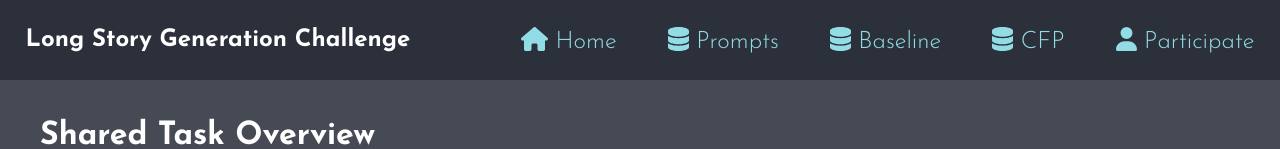
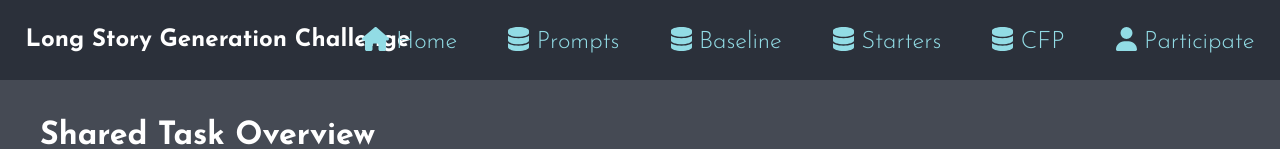
Before and after one commit to NazarovNikita1/LSGC, a Vue app: page / in a window 1280 px wide. Shown: the top 149 px of the page. Built offline with nearby package versions, Linux system fonts and the light colour scheme; what vue-particles would draw is missing.

Commit message:
Update NavBar.vue

```diff
--- a/src/components/NavBar.vue
+++ b/src/components/NavBar.vue
@@ -20,6 +20,9 @@
       </router-link>
       <router-link to="/baseline">
         <font-awesome-icon icon="database" /> Baseline
+      </router-link>
+      <router-link to="/starters">
+        <font-awesome-icon icon="database" /> Starters
       </router-link>
       <router-link to="/cfp">
         <font-awesome-icon icon="database" /> CFP
```
